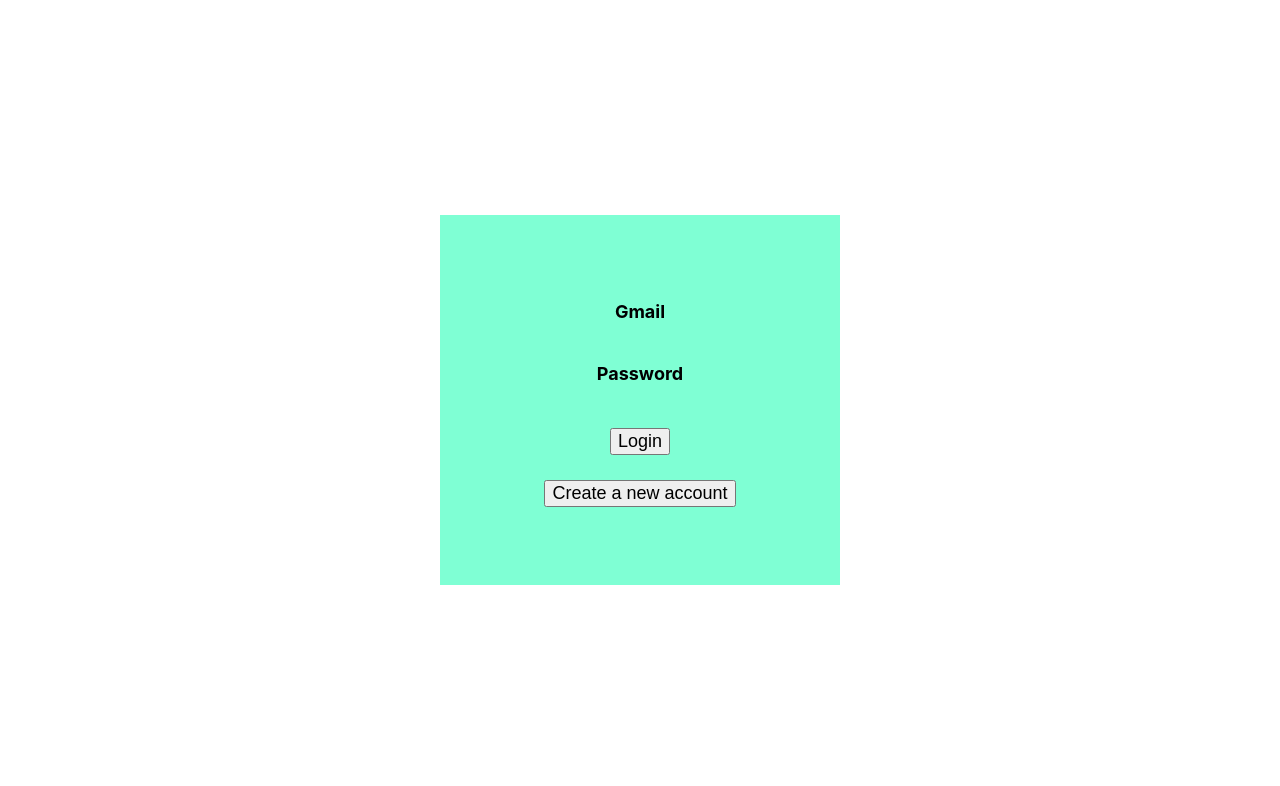
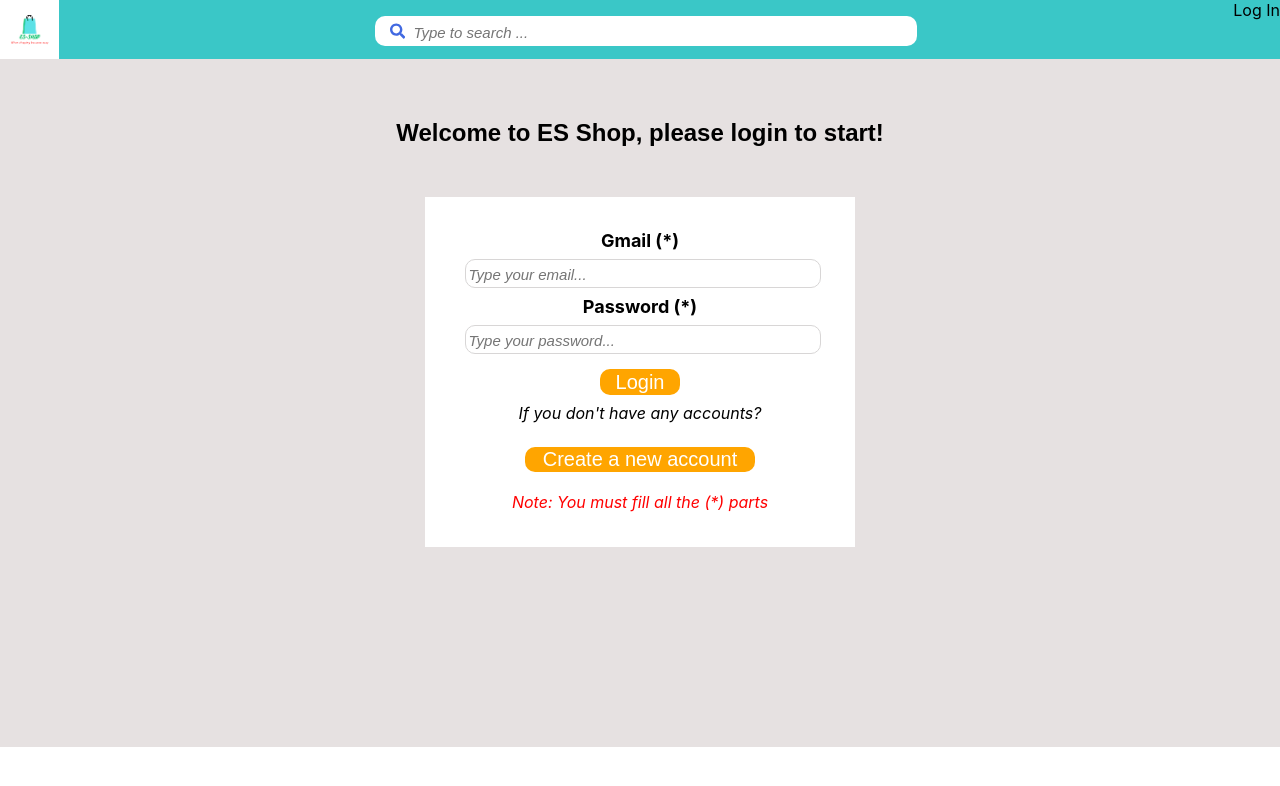
Before and after one commit to lecuong1502/shoppingReact, a React (Create React App) app: page /login in a window 1280 px wide. Shown: the top 786 px of the page. Built offline with nearby package versions, Linux system fonts and the light colour scheme; the HTML template or start-up script is replaced by a standard one.

Commit message:
UI for login

```diff
--- a/src/screens/LoginScreen/index.css
+++ b/src/screens/LoginScreen/index.css
@@ -1,43 +1,86 @@
-.container {
+.container1 {
     display: flex;
     flex-direction: column;
     justify-content: center;
     align-items: center;
-    height: 100vh;
-    background-color: white;
-
+    height: 100;
+    background-color: rgb(230, 225, 225)
 }
 
-.contain {
+#title{
+    font-family: Arial, Helvetica, sans-serif;
+    margin-top: 40px;
+}
+
+#tip{
+    font-style: italic;
+}
+
+.contain1 {
     display: flex;
     flex-direction: column;
     justify-content: center;
     align-items: center;
-    height: 300px;
-    width: 400px;
-    background-color: aquamarine;
-    line-height: 35px;
+    height: 350px;
+    width: 430px;
+    background-color: white;
+    line-height: 37px;
+    margin-top: 30px;
+    margin-bottom: 200px;
+}
+
+input::placeholder,
+textarea::placeholder {
+    font-size: 15px;
+    text-align:left;
+    font-style: italic;
+    padding-left: 1px;
 }
 
 #gmail{
-    width: 250px;
+    width: 350px;
     height: 25px;
+    border: 0.1px rgb(216, 214, 214) solid;
+    border-radius: 10px;
 }
 
 #password{
-    width: 250px;
+    width: 350px;
     height: 25px;
+    border: 0.1px rgb(216, 214, 214) solid;
+    border-radius: 10px;
 }
 
 #login{
-    margin: 10px;
+    margin-top: 15px;
     font-size: large;
+    color: white;
+    font-family: Arial, Helvetica, sans-serif;
+    font-size: 20px;
+    background-color: orange;
+    border: none;
+    border-radius: 10px;
+    width: 80px;
+    height: 26px;
 }
 
 #signup{
+    margin: 12px;
     font-size: large;
+    color: white;
+    font-family: Arial, Helvetica, sans-serif;
+    font-size: 20px;
+    background-color: orange;
+    border: none;
+    border-radius: 10px;
+    width: 230px;
 }
 
 .purpose{
     font-size: large;
 }
+
+#note-login{
+    font-style: italic;
+    color: red;
+}
--- a/src/screens/LoginScreen/index.js
+++ b/src/screens/LoginScreen/index.js
@@ -3,6 +3,7 @@
 import background from "../../assets/background.jpg";
 import { useNavigate } from "react-router-dom";
 import { BASE_URL } from "../../environment";
+import Header from "../../components/Header";
 
 const LoginScreen = () => {
   const [gmail, setGmail] = useState("");
@@ -48,17 +49,22 @@
   };
 
   return (
-    <div className="container">
-      <div className="contain">
+    <div className="container1">
+      <Header/>
+      <div id="title">
+        <h2>Welcome to ES Shop, please login to start!</h2>
+      </div>
+      <div className="contain1">
         <div className="purpose">
-          <b>Gmail</b>
+          <b>Gmail (*)</b>
         </div>
-        <input id="gmail" value={gmail} onChange={(e) => setGmail(e.target.value)} />
+        <input id="gmail" placeholder="Type your email..." value={gmail} onChange={(e) => setGmail(e.target.value)} />
         <div className="purpose">
-          <b>Password</b>
+          <b>Password (*)</b>
         </div>
-        <input id="password" type="password" value={password} onChange={(e) => setPassword(e.target.value)} />
+        <input id="password" placeholder="Type your password..." type="password" value={password} onChange={(e) => setPassword(e.target.value)} />
         <button id="login" onClick={login}>Login</button>
+        <div id="tip">If you don't have any accounts?</div>
         <button id="signup"
           onClick={() => {
             navigate("/signup");
@@ -66,6 +72,10 @@
         >
           Create a new account
         </button>
+
+        <div id="note-login">
+          Note: You must fill all the (*) parts
+        </div>
       </div>
     </div>
   );
```
